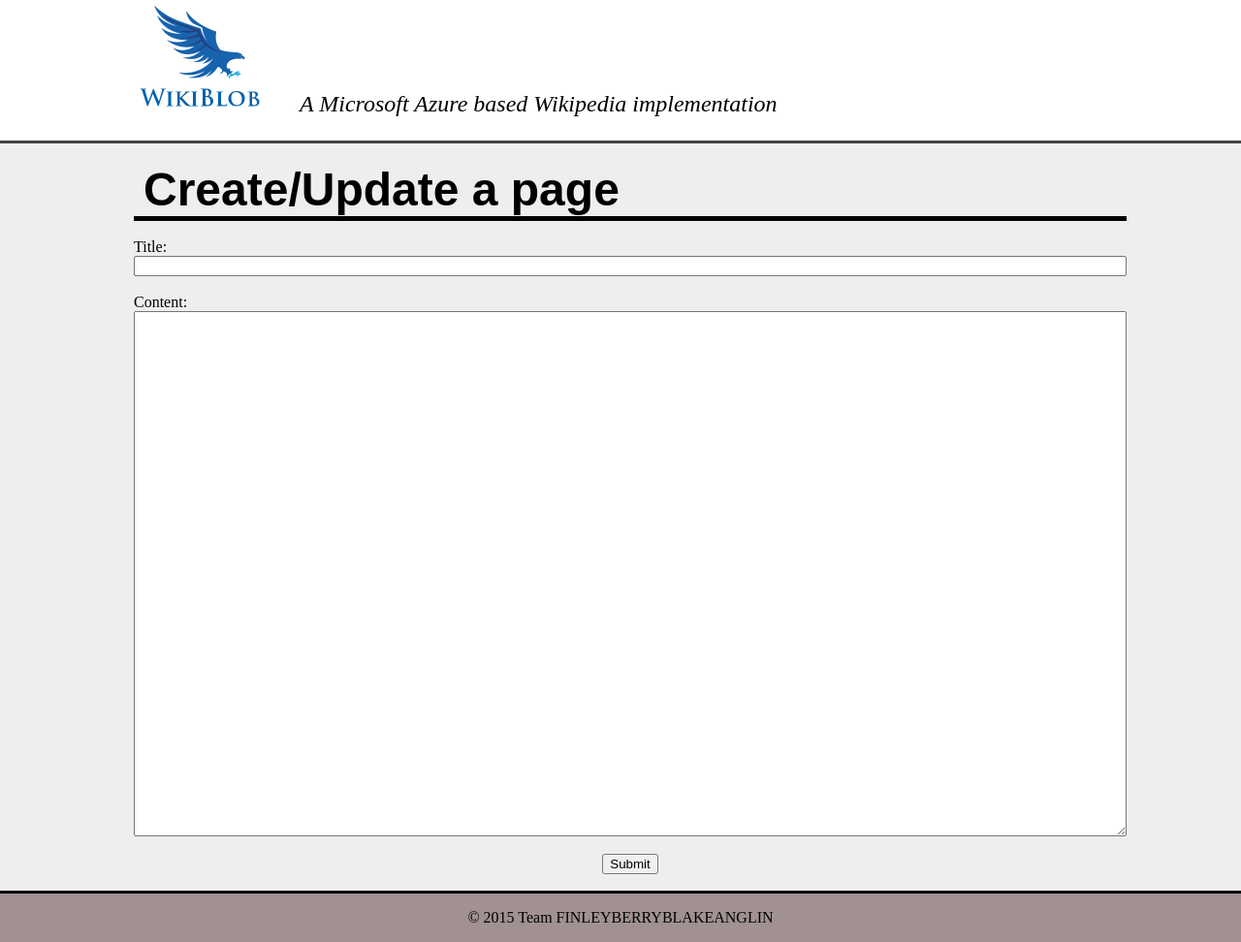
After one commit to Anglin16/WikiBlob, a PHP site: page /edit_page.php in a window 1280 px wide. The commit adds this page. Shown: the whole page at 97% size. Run offline with PHP 8.4, Linux system fonts and the light colour scheme; some libraries are stand-ins or nearby versions.

Commit message:
add pages works

```diff
--- /dev/null
+++ b/edit_page.php
@@ -0,0 +1,37 @@
+<html>
+    <head>
+        <link rel="stylesheet" type="text/css" href="main.css"/>
+        <link href="https://fonts.googleapis.com/icon?family=Material+Icons" rel="stylesheet">
+        <script src="https://ajax.googleapis.com/ajax/libs/jquery/1.11.3/jquery.min.js"></script>
+        <script src="script/edit_page.js"></script>
+    </head>
+    <body>
+        <div>
+            <div id="wrapper">
+                <div id="header">
+                    <ul id="header-items">
+                        <li><a href="A" id="logo"><img src="EnochMadeThis2.png"/></a></li>
+                        <li><em>A Microsoft Azure based Wikipedia implementation</em></li>
+                    </ul>
+
+                </div>
+                <div id="content">
+                    <article>
+                        <h1>Create/Update a page</h1>
+                        <br>
+                        Title: <input type="text" id="title"> <br> <br>
+                        Content: <br>
+                        <textarea rows="30"id="content"></textarea>
+                        <br> <br>
+                        <div id="submit_wrapper">
+                            <input type="submit" id="submit">
+                        </div>
+                    </article>
+                </div>
+                <div id="footer">
+                    <p> &copy; 2015 Team FINLEYBERRYBLAKEANGLIN</p>
+                </div>
+            </div>
+        </div>
+    </body>
+</html>
--- a/index.php
+++ b/index.php
@@ -14,7 +14,7 @@
                         <li><em>A Microsoft Azure based Wikipedia implementation</em></li>
                     </ul>
                     <ul id="edit">
-                        <li><i class="material-icons">note_add</i></li>
+                        <li><i id="add" class="material-icons">note_add</i></li>
                         <li><i class="material-icons">mode_edit</i></li>
                         <li><i id="delete" class="material-icons">delete</i></li>
                      </ul>
--- a/main.css
+++ b/main.css
@@ -102,3 +102,17 @@ i:hover {
 i:active {
     color: #f00;
 }
+
+#title {
+    width: 100%;
+}
+
+#content {
+    width: 100%;
+    min-width: 100%;
+    max-width: 100%;
+}
+
+#submit_wrapper {
+    text-align: center;
+}
--- /dev/null
+++ b/script/edit_page.js
@@ -0,0 +1,22 @@
+
+$(document).ready(function() {
+
+    $("#submit").click(function deletArticle(title) {
+        if (confirm("Are you sure you want to submit this page? Changes are permanent")) {
+            console.log("Upsert attempt");
+            var pathname = window.location.pathname.split("/");
+            var toUpsert = $("#title").val();
+            var content = $("textarea#content").val();
+            console.log(content);
+            console.log(toUpsert);
+            var val  = $.get("upsert.php", {Title : toUpsert, Content: content});
+            console.log(val);
+            window.location.replace(toUpsert);
+        }
+
+        return false;
+    });
+
+
+
+});
--- a/script/index.js
+++ b/script/index.js
@@ -17,6 +17,11 @@ $(document).ready(function() {
         return false;
     });
 
+    $("#add").click(function addArticle() {
+        console.log("add");
+        window.location.replace("edit_page.php");
+    });
+
 
 
 });
```
Also changed, not shown: upsert.php (+6 -2 lines).
